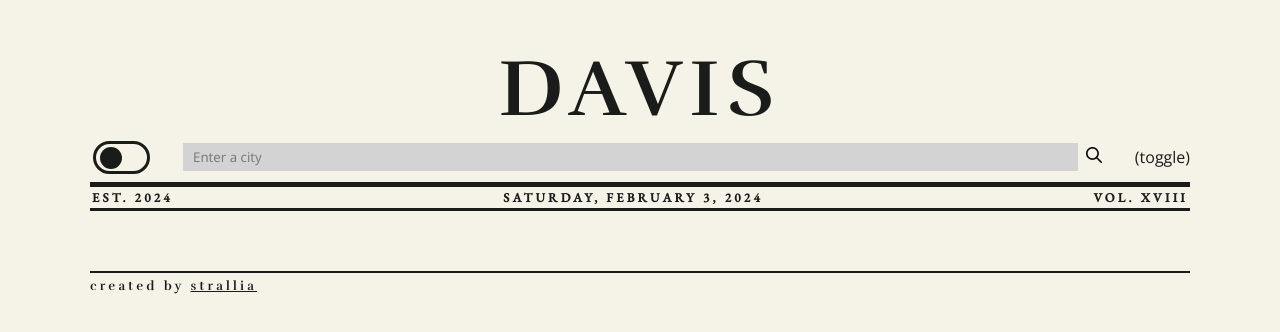
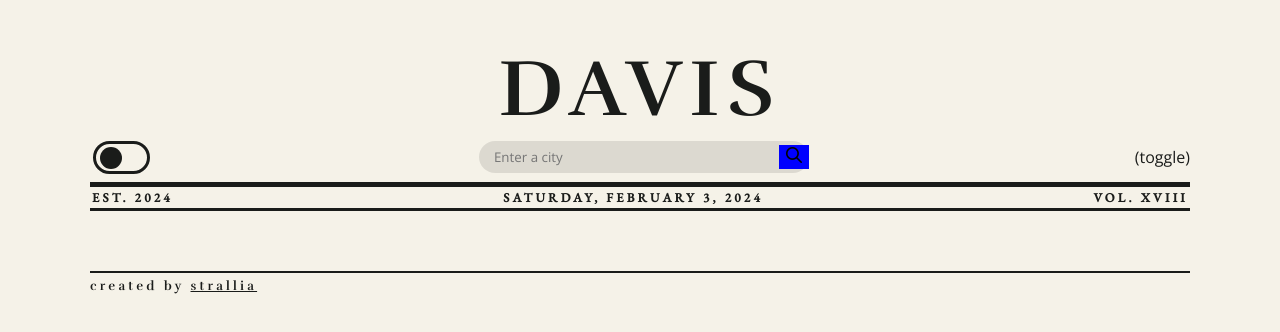
Before and after one commit to strallia/weather-app, a website built with webpack: page src/template.html in a window 1280 px wide. Shown: the part 234-566 px from the top of the page. Built offline with nearby package versions, Linux system fonts and the light colour scheme; no server answers.

Commit message:
Style search bar

```diff
--- a/src/styles.css
+++ b/src/styles.css
@@ -15,13 +15,13 @@
 }
 
 :root.light {
-  --background-color: #f5f2e8;
-  --contrast-color: #1a1c1a;
+  --background-color: rgb(245, 242, 232);
+  --contrast-color: rgb(26, 28, 26);
 }
 
 :root.dark {
-  --background-color: #1a1c1a;
-  --contrast-color: #f5f2e8;
+  --background-color: rgb(26, 28, 26);
+  --contrast-color: rgb(245, 242, 232);
 }
 
 body {
@@ -62,9 +62,9 @@ footer * {
   padding-bottom: 5px;
 
   display: grid;
-  grid-template-columns: auto 1fr auto;
+  grid-template-columns: auto minmax(200px, 30%) auto;
   gap: 30px;
-  justify-items: center;
+  justify-content: space-between;
   align-items: center;
 }
 
@@ -117,26 +117,38 @@ input[type='checkbox']:checked {
 
 form {
   width: 100%;
+  position: relative;
 
   display: flex;
   gap: 5px;
   align-items: center;
 }
 
-input {
+input[type='search'] {
   border: none;
   background-color: lightgray;
-  padding: 5px 10px;
+  padding: 7px 15px;
+  background-color: rgba(0, 0, 0, 0.1);
+  border-radius: 20px;
 
   flex: 1;
 }
 
+input[type='search']:focus {
+  border: none;
+  outline: 2px solid cornflowerblue;
+}
+
 form button {
   padding: 2px 3px;
-  background-color: transparent;
+  background-color: blue;
   border: none;
+  width: 30px;
+  position: absolute;
+  right: 0;
 }
 
+/* TODO: Fix search icon not showing up */
 form button::before {
   content: url('./images/search.png');
   zoom: 3%;
```
